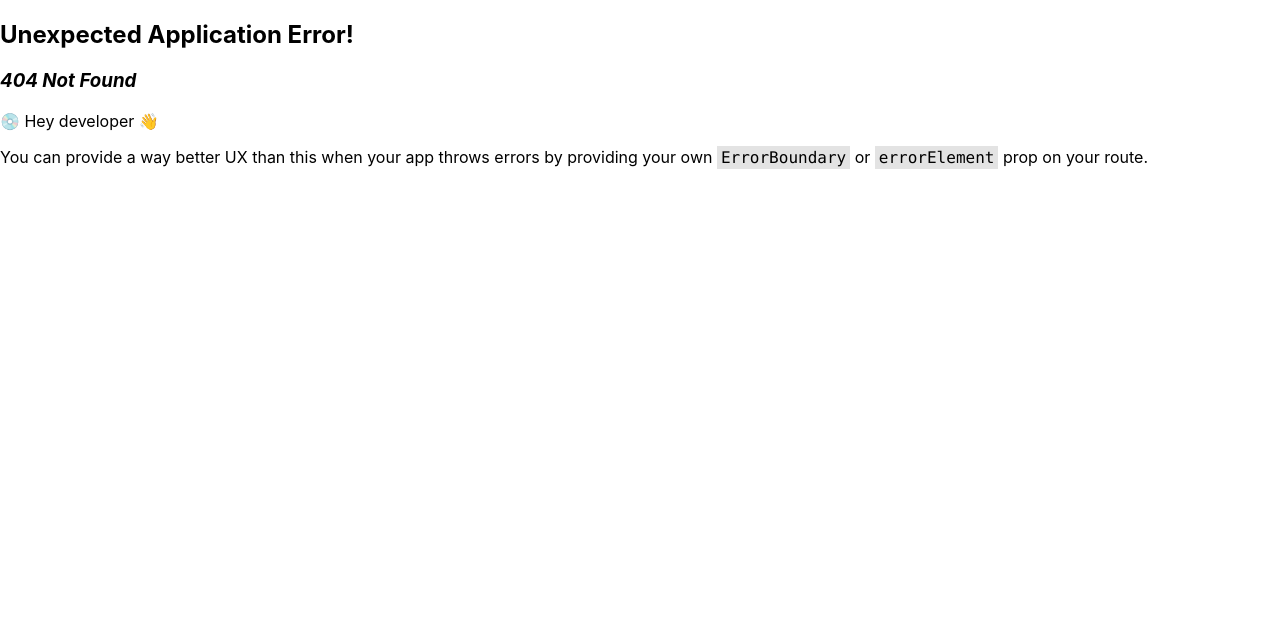
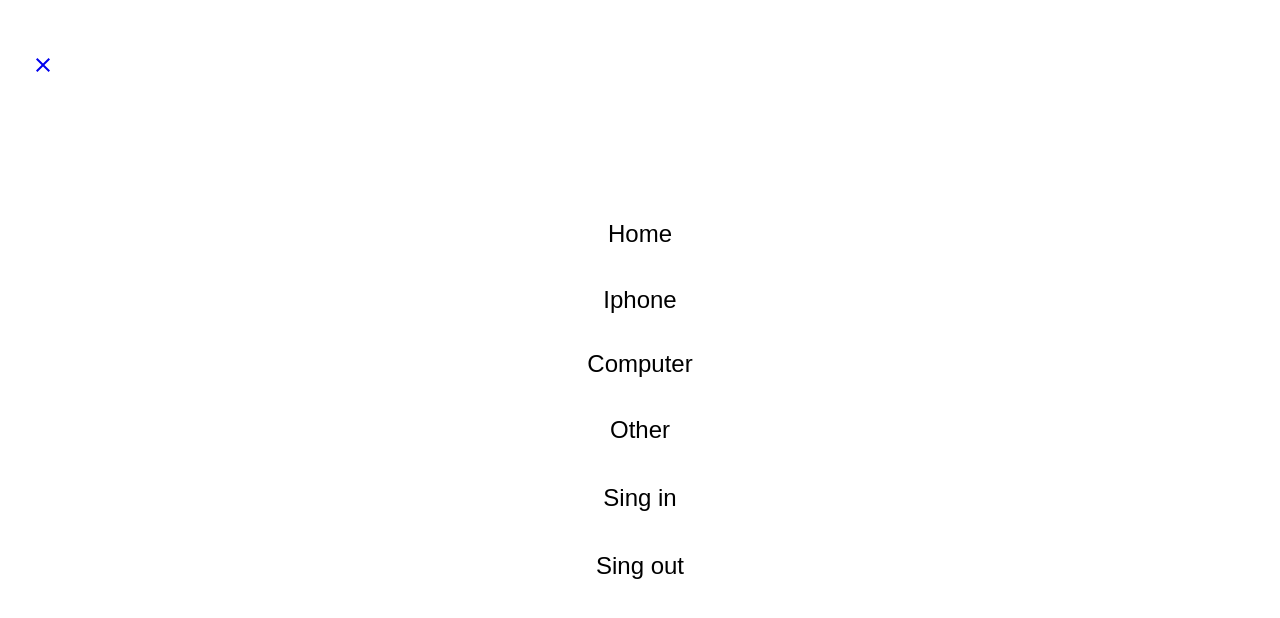
Before and after one commit to paingsoehein3366/react_shop_app, a React (Create React App) app: page /menus in a window 1280 px wide. Before the commit this address had no page. Shown: the top 618 px of the page. Built offline with nearby package versions, Linux system fonts and the light colour scheme.

Commit message:
update component

```diff
--- a/src/components/CenterApp.tsx
+++ b/src/components/CenterApp.tsx
@@ -1,13 +1,12 @@
 import { Box, Button, ImageList, Typography } from "@mui/material";
-import { useEffect, useState } from "react";
+import { useState } from "react";
 import LoadingApp from "./LoadingApp";
 import iphone14 from "../iPhone14.webp";
 import iphone14C from "../14Purple4_900x.jpeg";
 import iphone14EndPhoto from "../iphone14EndPhoto.jpeg";
 import GalaxyBookPro from "../samsungGalaxyBook.jpeg";
 import Galaxy_Book_Pro360_c3b from "../Galaxy_Book_Pro360_c3b.avif";
-import ArrowForwardIcon from '@mui/icons-material/ArrowForward';
-import ArrowBackIcon from '@mui/icons-material/ArrowBack';
+import Computer from "../computer.jpeg"
 
 interface Prop {
     id: number,
@@ -22,7 +21,8 @@ interface Prop {
 const CenterApp = () => {
     const [productData, setProductData] = useState<Prop[]>([]);
     const [changePhotoValue, setChangePhotoValue] = useState({ Image: iphone14 });
-    const [changeComputerPhotoValue, setChangeComputerPhotoValue] = useState({ Image: "" });
+    const [changeComputerPhotoValue, setChangeComputerPhotoValue] = useState({ Image: Computer });
+    if (!changeComputerPhotoValue.Image) return <LoadingApp />
     const dataFunction = async () => {
         const responeDataJson = await fetch("https://dummyjson.com/products");
         const responeData = await responeDataJson.json();
@@ -36,7 +36,6 @@ const CenterApp = () => {
     }
     const Title = productData.map(item => item.title);
     const Description = productData.map(item => item.description);
-    const Image = productData.map(item => item.images[0].toString());
     const Thumbnail = productData.map(item => item.thumbnail);
     return (
         <Box>
@@ -47,8 +46,8 @@ const CenterApp = () => {
                 textAlign: "center"
             }}>
                 <ImageList sx={{ display: "flex", flexDirection: "column", alignItems: "center" }}>
-                    <Box sx={{ display: "flex", alignItems: "center" }}>
-                        <img src={changeComputerPhotoValue.Image} alt="" />
+                    <Box sx={{ display: "flex", alignItems: "center", bgcolor: "green", }}>
+                        <img style={{ width: 300 }} src={changeComputerPhotoValue.Image} alt="" />
                     </Box>
                     <Box>
                         <img
@@ -56,7 +55,7 @@ const CenterApp = () => {
                                 setChangeComputerPhotoValue({ Image: Thumbnail[7] })
                             }}
                             style={{
-                                width: 150,
+                                width: 130,
                                 cursor: "pointer"
                             }}
                             src={Thumbnail[7]} alt="" />
@@ -65,7 +64,7 @@ const CenterApp = () => {
                                 setChangeComputerPhotoValue({ Image: GalaxyBookPro })
                             }}
                             style={{
-                                width: 130,
+                                width: 120,
                                 cursor: "pointer",
                             }}
                             src={GalaxyBookPro} alt="" />
@@ -74,7 +73,7 @@ const CenterApp = () => {
                                 setChangeComputerPhotoValue({ Image: Galaxy_Book_Pro360_c3b })
                             }}
                             style={{
-                                width: 130,
+                                width: 110,
                                 cursor: "pointer",
                             }}
                             src={Galaxy_Book_Pro360_c3b} alt="" />
@@ -85,16 +84,15 @@ const CenterApp = () => {
                         fontFamily: "Arial",
                         fontSize: { xs: 11, sm: 13, md: 15, lg: 16 }
                     }}>{Description[6]}</Typography>
-                    <Button variant="contained" color="warning">buy</Button>
+                    <Button sx={{ mt: 2 }} variant="contained" color="warning">buy</Button>
                 </ImageList>
                 <ImageList sx={{
                     display: "flex",
                     flexDirection: "column",
                     alignItems: "center",
-
                 }}>
                     <Box sx={{ display: "flex", alignItems: "center" }}>
-                        <img style={{ width: 400 }} src={changePhotoValue.Image} alt="" />
+                        <img style={{ width: 300 }} src={changePhotoValue.Image} alt="" />
                     </Box>
                     <Box sx={{ display: "flex", justifyContent: "center", alignItems: "center" }}>
                         <img
@@ -102,16 +100,16 @@ const CenterApp = () => {
                                 setChangePhotoValue({ Image: iphone14 })
                             }}
                             style={{
-                                width: 150,
+                                width: 130,
                                 cursor: "pointer",
                             }}
                             src={iphone14} alt="" />
                         <img onClick={() => {
                             setChangePhotoValue({ Image: iphone14C })
-                        }} style={{ width: 120, cursor: "pointer" }} src={iphone14C} alt="" />
+                        }} style={{ width: 110, cursor: "pointer" }} src={iphone14C} alt="" />
                         <img onClick={() => {
                             setChangePhotoValue({ Image: iphone14EndPhoto })
-                        }} style={{ width: 150, marginLeft: 10, cursor: "pointer" }} src={iphone14EndPhoto} alt="" />
+                        }} style={{ width: 130, marginLeft: 10, cursor: "pointer" }} src={iphone14EndPhoto} alt="" />
                     </Box>
                     <Typography sx={{}}>iPhone14</Typography>
                     <Typography sx={{ fontFamily: "Arial", color: "#ED6D03" }}>price : $1000</Typography>
@@ -119,7 +117,7 @@ const CenterApp = () => {
                         fontFamily: "Arial",
                         fontSize: { xs: 11, sm: 13, md: 15, lg: 16 }
                     }}>{Description[1]}</Typography>
-                    <Button variant="contained" color="warning">buy</Button>
+                    <Button sx={{ mt: 2 }} variant="contained" color="warning">buy</Button>
                 </ImageList>
             </Box>
         </Box>
--- /dev/null
+++ b/src/components/CreateAccoutApp.tsx
@@ -0,0 +1,63 @@
+import { Box, Button, TextField, Typography } from "@mui/material"
+import { useState } from "react";
+import { Link } from "react-router-dom";
+import ClearIcon from '@mui/icons-material/Clear';
+
+const CreateAccoutApp = () => {
+    const [sp, setSp] = useState({ type: "password" });
+    const showPassword = () => {
+        if (sp.type === "password") {
+            setSp({ type: "text" })
+        } else {
+            setSp({ type: "password" })
+        }
+    }
+    return (
+        <Box>
+            <Box sx={{ display: { xs: "flex", sm: "none" } }}>
+                <Link to={"/"} style={{
+                    display: "flex",
+                    alignItems: "center",
+                    justifyContent: "end",
+                    padding: 5,
+                    position: "absolute",
+                    height: 120,
+                    width: 50,
+                    textDecoration: "none",
+
+                }}>
+                    <ClearIcon />
+                </Link>
+            </Box>
+
+            <Box sx={{
+                display: "flex",
+                flexDirection: "column",
+                alignItems: "center",
+                justifyContent: "center",
+                height: { xs: "100vh", sm: "auto" }
+            }}>
+
+                <Typography variant="h5" sx={{ display: "flex", justifyContent: "center" }}>Create Accout Page</Typography>
+                <Box
+                    sx={{
+                        display: "flex",
+                        flexDirection: "column",
+                        alignItems: "center",
+                        padding: 5,
+                    }}>
+
+                    <TextField placeholder="Fist Name" sx={{ width: 300 }} />
+                    <TextField placeholder="Last Name" sx={{ width: 300, marginY: 3 }} />
+                    <TextField placeholder="Email" sx={{ width: 300 }} />
+                    <Box sx={{ display: "flex", width: 300, mt: 2, mb: 1 }}>
+                        <input onClick={showPassword} type="checkbox" /><span>Show Password</span>
+                    </Box>
+                    <TextField type={sp.type} placeholder="Password" sx={{ width: 300, mb: 3 }} />
+                    <Button sx={{ width: 300 }} variant="contained">create accout</Button>
+                </Box>
+            </Box>
+        </Box>
+    )
+};
+export default CreateAccoutApp;
--- /dev/null
+++ b/src/components/LoginApp.tsx
@@ -0,0 +1,59 @@
+import { Box, Button, TextField, Typography } from "@mui/material";
+import ClearIcon from '@mui/icons-material/Clear';
+import { Link } from "react-router-dom";
+import { useState } from "react";
+
+const LoginApp = () => {
+    const [sp, setSp] = useState({ type: "password" });
+    const showPassword = () => {
+        if (sp.type === "password") {
+            setSp({ type: "text" })
+        } else {
+            setSp({ type: "password" })
+        }
+    }
+    return (
+        <Box>
+            <Box sx={{ display: { xs: "flex", sm: "none" } }}>
+                <Link to={"/"} style={{
+                    display: "flex",
+                    alignItems: "center",
+                    justifyContent: "end",
+                    padding: 5,
+                    position: "absolute",
+                    height: 120,
+                    width: 50,
+                    textDecoration: "none",
+
+                }}>
+                    <ClearIcon />
+                </Link>
+            </Box>
+            <Box
+                sx={{
+                    display: "flex",
+                    flexDirection: "column",
+                    alignItems: "center",
+                    justifyContent: "center",
+                    height: { xs: "100vh", sm: "auto" }
+                }}>
+                <Typography variant="h5" sx={{ display: "flex", justifyContent: "center", mb: 5 }}>Login Page</Typography>
+                <Box
+                    sx={{
+                        display: "flex",
+                        flexDirection: "column",
+                        justifyContent: "center",
+                        alignItems: "center"
+                    }}>
+                    <TextField placeholder="Email" sx={{ minWidth: 300 }} />
+                    <Box sx={{ display: "flex", width: 300, mt: 2, mb: 1 }}>
+                        <input onClick={showPassword} type="checkbox" /><span>Show Password</span>
+                    </Box>
+                    <TextField type={sp.type} placeholder="Password" sx={{ minWidth: 300, mb: 3 }} />
+                    <Button sx={{ minWidth: 300 }} variant="contained">Log in</Button>
+                </Box>
+            </Box>
+        </Box>
+    )
+};
+export default LoginApp;
--- a/src/components/MenuListApp.tsx
+++ b/src/components/MenuListApp.tsx
@@ -1,22 +1,30 @@
-import { Box } from "@mui/material"
+import { Box, Typography } from "@mui/material"
 import '../App.css';
 import ListTwoToneIcon from '@mui/icons-material/ListTwoTone';
+import { useState } from "react";
+import { Link } from "react-router-dom";
 
 const MenuListApp = () => {
+    const [data, setData] = useState();
+
     return (
         <Box>
             <Box sx={{ display: { xs: "none", sm: "none", md: "flex" } }}>
                 <ul style={{
                     display: "flex",
                 }}>
-                    <li>All</li>
-                    <li>iphone</li>
-                    <li>computer</li>
-                    <li>other</li>
+                    <li>Home</li>
+                    <li>Iphone</li>
+                    <li>Computer</li>
+                    <li>Other</li>
                 </ul>
             </Box>
             <Box sx={{ display: { xs: "flex", sm: "flex", md: "none" } }}>
-                <ListTwoToneIcon sx={{ fontSize: { xs: 35, sm: 40, color: "gray" } }} />
+                <Link to={"/menus"}>
+                    <ListTwoToneIcon
+                        sx={{ fontSize: { xs: 35, sm: 40, color: "gray" } }}
+                    />
+                </Link>
             </Box>
         </Box>
     )
--- a/src/components/MenuListRight.tsx
+++ b/src/components/MenuListRight.tsx
@@ -1,28 +1,41 @@
 
-import { Box, Button } from "@mui/material"
-import { Link } from "react-router-dom";
+import { Box, Button, Dialog, DialogContent } from "@mui/material"
+import { Link, useNavigate } from "react-router-dom";
 import AddShoppingCartSharpIcon from '@mui/icons-material/AddShoppingCartSharp';
+import { useState } from "react";
+import LoginApp from "./LoginApp";
+import CreateAccoutApp from "./CreateAccoutApp";
 
 const MenuListRightApp = () => {
+    const [open, setOpen] = useState(false);
+    const [createOpen, setCreateOpen] = useState(false);
+    const navigate = useNavigate();
     return (
         <Box sx={{ display: "flex" }}>
             <Box sx={{}}>
-                <AddShoppingCartSharpIcon sx={{ fontSize: { xs: 35, sm: 40, color: "gray" } }} />
+                <AddShoppingCartSharpIcon sx={{ fontSize: { xs: 35, sm: 40, color: "gray" }, cursor: "pointer" }} />
             </Box>
             <Box sx={{ display: { xs: "none", sm: "none", md: "flex" } }}>
-                <Link
-                    to={""}
-                    style={{ textDecoration: "none" }}
-                >
-                    <Button sx={{ marginX: 2 }} variant="contained">Sing in</Button>
-                </Link>
-                <Link
-                    to={""}
-                    style={{ textDecoration: "none" }}
-                >
-                    <Button variant="contained" color="success">Sing up</Button>
-                </Link>
+                <Button
+                    sx={{ marginX: 2 }}
+                    variant="contained"
+                    onClick={() => setOpen(true)}
+                >Sing in</Button>
+                <Button
+                    variant="contained"
+                    color="success"
+                    onClick={() => { setCreateOpen(true) }}>Sing up</Button>
             </Box>
+            <Dialog open={open} onClose={() => setOpen(false)}>
+                <DialogContent sx={{ height: "45vh", display: "flex", justifyContent: "center" }}>
+                    <LoginApp />
+                </DialogContent>
+            </Dialog>
+            <Dialog open={createOpen} onClose={() => setCreateOpen(false)}>
+                <DialogContent sx={{ display: "flex", justifyContent: "center", alignItems: "center" }}>
+                    <CreateAccoutApp />
+                </DialogContent>
+            </Dialog>
         </Box>
     )
 };
--- /dev/null
+++ b/src/components/MenusApp.tsx
@@ -0,0 +1,59 @@
+import { Box, Typography } from "@mui/material";
+import ClearIcon from '@mui/icons-material/Clear';
+import { Link } from "react-router-dom";
+
+const MenusApp = () => {
+    const Style = {
+        display: "flex",
+        width: "100%",
+        justifyContent: "center",
+        fontFamily: "Arial",
+        "&:hover": {
+            background: "gray"
+        },
+        padding: 2,
+        textDecoration: "none",
+        color: "black"
+    }
+
+    return (
+        <Box sx={{ display: "flex", flexDirection: "column", height: "100vh" }}>
+            <Link to={"/"} style={{
+                display: "flex",
+                alignItems: "center",
+                justifyContent: "end",
+                padding: 5,
+                position: "absolute",
+                height: 120,
+                width: 50,
+                textDecoration: "none",
+
+            }}>
+                <ClearIcon />
+            </Link>
+            <Box sx={{
+                display: "flex",
+                flexDirection: "column",
+                alignItems: "center",
+                justifyContent: "center",
+                height: "100%",
+            }}>
+                <Typography variant="h5" sx={Style}>
+                    <Link style={Style} to={"/"}>Home</Link>
+                </Typography>
+                <Typography variant="h5" sx={Style}>Iphone</Typography>
+                <Typography variant="h5" sx={Style}>Computer</Typography>
+                <Typography variant="h5" sx={Style}>
+                    <Link style={Style} to={"/"}>Other</Link>
+                </Typography>
+                <Typography variant="h5" sx={Style}>
+                    <Link style={Style} to={"/login"}>Sing in</Link>
+                </Typography>
+                <Typography variant="h5" sx={Style}>
+                    <Link style={Style} to={"/createAccout"}>Sing out</Link>
+                </Typography>
+            </Box>
+        </Box>
+    )
+};
+export default MenusApp;
```
Also changed, not shown: src/index.tsx (+15 -0 lines), src/computer.jpeg (added).
